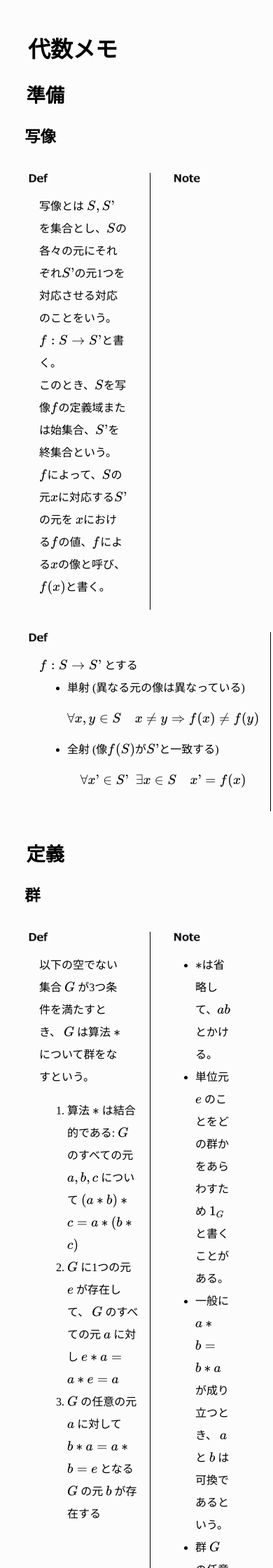
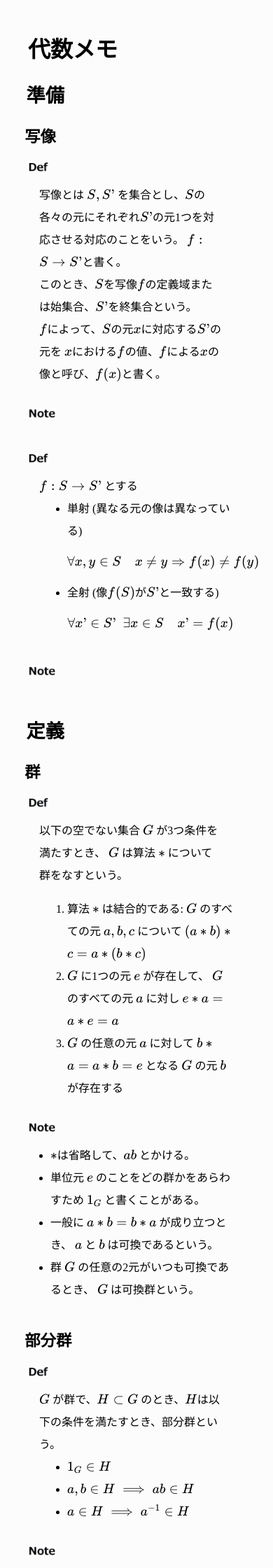
Before and after one commit to f6o/f6o.github.io, a Jekyll site: the page built from algebra.md, in a window 390 px wide. Shown: the top 2240 px of the page at 70% size. Built offline with Jekyll 4.4.1, drawn with Linux system fonts in a browser that asks for light colours; nearby versions of some CDN libraries; our own code applies the rules of GitHub Pages for plain Markdown files.

Commit message:
update css

```diff
--- a/css/default.css
+++ b/css/default.css
@@ -39,12 +39,21 @@ footer { text-align : right; }
 div.twocolumn {
     display: flex;
 }
+
 div.def {
     flex: 2;
     border-right: 1px solid #000;
 }
 div.note {
     flex: 1;
+}
+
+@media screen and (max-width: 1024px) {
+    div.twocolumn {
+        display: block;
+    }
+
+    div.def { border: none; }
 }
 
 div.def, div.note {
```
